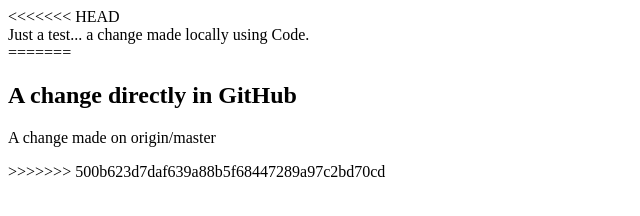
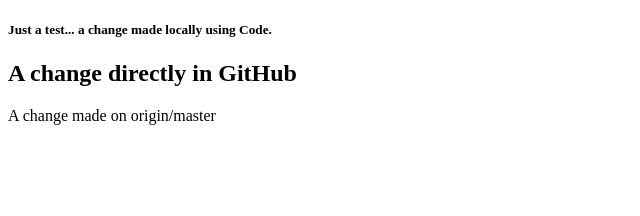
Before and after one commit to michal-kusnierz/git-course-4, a plain HTML site: page index.html in a window 1280 px wide. Shown: the whole page, without its empty margins (0-640 px from the left). Drawn offline with Linux system fonts and the light colour scheme.

Commit message:
updated section in index.html

```diff
--- a/index.html
+++ b/index.html
@@ -7,14 +7,13 @@
     <title>iSA GIT course</title>
 </head>
 <body>
-<<<<<<< HEAD
-    <section>Just a test... a change made locally using Code.</section>
-=======
+    <section>
+        <h5>Just a test... a change made locally using Code.</h5>
+    </section>
     <section>
         <h1>A change directly in GitHub</h1>
         <p>A change made on origin/master</p>
     </section>
 
->>>>>>> 500b623d7daf639a88b5f68447289a97c2bd70cd
 </body>
 </html>
```
